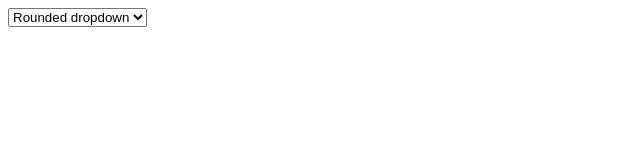
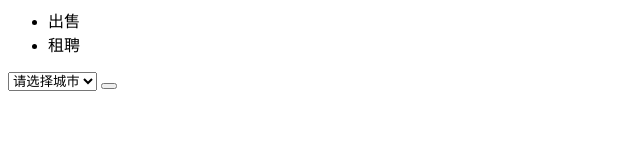
Before and after one commit to Lunaria-Moonstone/Data-Visualization-Site, a website: page pages/dataviews.html in a window 1280 px wide. Shown: the whole page, without its empty margins (0-640 px from the left). Drawn offline with Linux system fonts and the light colour scheme.

Commit message:
build dataviews

```diff
--- a/assets/dataviews.css
+++ b/assets/dataviews.css
@@ -13,6 +13,13 @@
   width: 20%;
 }
 
+.dataviews-center-controller-inner {
+  position: relative;
+  top: 30%;
+  left: 50%;
+  transform: translate(-50%, -50%);
+}
+
 #main-dataviews {
   flex: 1;
 
--- a/package.json
+++ b/package.json
@@ -3,7 +3,7 @@
   "version": "1.0.0",
   "main": "index.js",
   "license": "MIT",
-  "script": {
-    "dev": "node server.js"
+  "scripts": {
+    "dev": "node ./server.js"
   }
 }
--- a/pages/dataviews.html
+++ b/pages/dataviews.html
@@ -4,12 +4,25 @@
   <div class="uk-container">
     <div class="dataviews-main-body">
       <div id="dataviews-center-controller">
-        <div>
-          <div class="select is-small">
-            <select>
-              <option>Rounded dropdown</option>
-              <option>With options</option>
-            </select>
+        <div class="dataviews-center-controller-inner">
+          <ul class="uk-subnav uk-subnav-pill" uk-switcher>
+            <li><a onclick="changeOptions()">出售</a></li>
+            <li><a onclick="changeOptions()">租聘</a></li>
+          </ul>
+          <div class="uk-margin">
+            <div uk-form-custom="target: > * > span:first-child">
+              <select aria-label="Custom controls">
+                <option value="">请选择城市</option>
+                <option value="1">哈尔滨</option>
+                <option value="2">黑河</option>
+                <option value="3">绥化</option>
+                <option value="4">齐齐哈尔</option>
+              </select>
+              <button class="uk-button uk-button-default" type="button" tabindex="-1">
+                <span></span>
+                <span uk-icon="icon: chevron-down"></span>
+              </button>
+            </div>
           </div>
         </div>
       </div>
--- a/server.js
+++ b/server.js
@@ -59,6 +59,6 @@ const server = http.createServer((req, res) => {
 });
 
 // 监听指定端口
-server.listen(8000, () => {
-  console.log('Server is running on port 8000.');
+server.listen(8080, () => {
+  console.log('Server is running on port 8080.');
 });
```
Also changed, not shown: index.html (+1 -1 lines), scripts/dataviews.js (+32 -7 lines).
